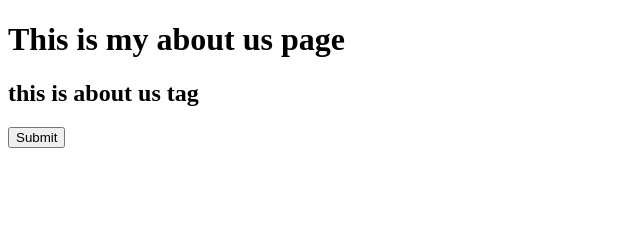
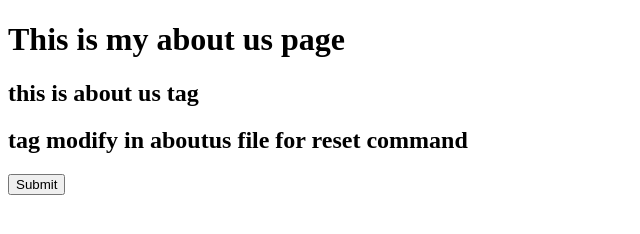
Before and after one commit to Rohini-12/GitDemo2, a plain HTML site: page aboutus.html in a window 1280 px wide. Shown: the whole page, without its empty margins (0-640 px from the left). Drawn offline with Linux system fonts and the light colour scheme.

Commit message:
forth commit

```diff
--- a/aboutus.html
+++ b/aboutus.html
@@ -8,6 +8,7 @@
 <body>
     <h1>This is my about us page</h1>
     <h2>this is about us tag</h2>
+    <h2>tag modify in aboutus file for reset command</h2>
     <button type="submit" name="btn"> Submit</button>
 </body>
 </html>
```
Also changed, not shown: index.html (+1 -0 lines).
